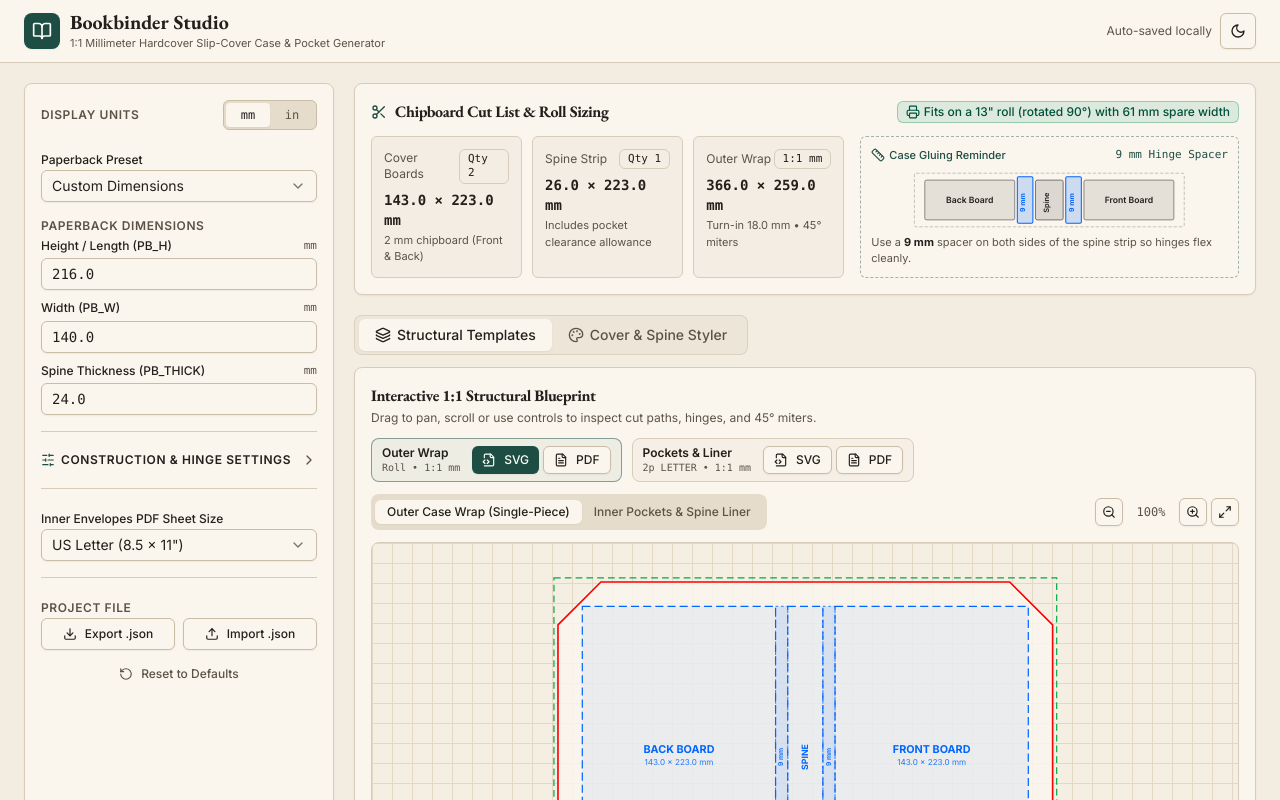
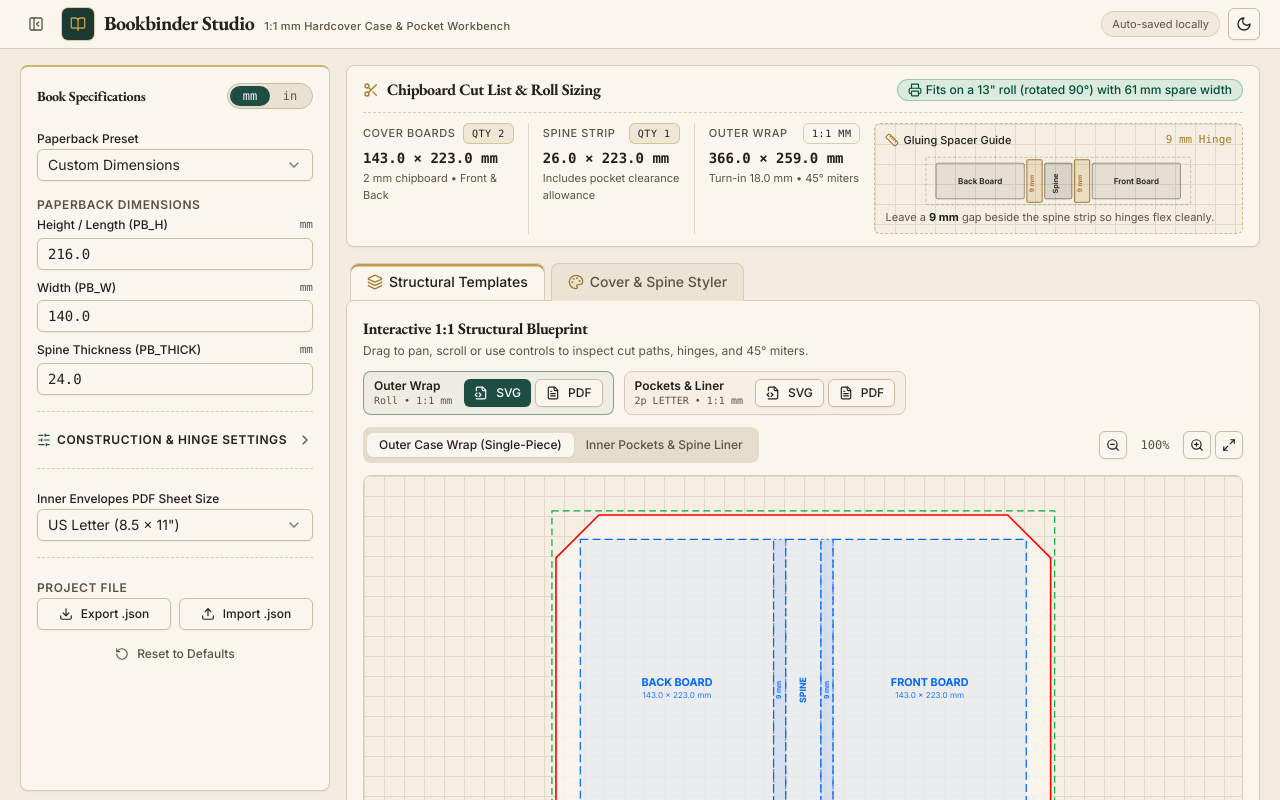
Before and after one commit to anujgtm1/Bookbinder, a React (Vite) app: page / in a window 1280 px wide. Shown: the top 800 px of the page. Built offline with nearby package versions, Linux system fonts and the light colour scheme.

Commit message:
feat(ui): adopt Folio Workbench layout with collapsible rail, kettle-stitch dividers, and paper index tabs

```diff
--- a/src/App.tsx
+++ b/src/App.tsx
@@ -29,6 +29,7 @@ const CoverStyler = lazy(async () => {
 export function App() {
   const [project, setProject] = useState<BookbinderProject>(() => loadProjectFromStorage());
   const [activeTab, setActiveTab] = useState<WorkspaceTab>('templates');
+  const [sidebarOpen, setSidebarOpen] = useState(true);
   const [statusMessage, setStatusMessage] = useState<string | null>(null);
   const [exportingTarget, setExportingTarget] = useState<'outer-pdf' | 'inner-pdf' | null>(null);
 
@@ -149,13 +150,20 @@ export function App() {
 
   return (
     <div className="min-h-screen bg-background text-foreground">
-      <Header statusMessage={statusMessage} />
+      <Header
+        statusMessage={statusMessage}
+        sidebarOpen={sidebarOpen}
+        onToggleSidebar={() => setSidebarOpen((open) => !open)}
+      />
 
       <main
         id="main-workspace"
         tabIndex={-1}
-        className="mx-auto grid max-w-[1520px] grid-cols-1 gap-5 px-4 py-5 sm:px-6 lg:grid-cols-[310px_1fr]"
+        className={`mx-auto grid max-w-[1680px] grid-cols-1 gap-4 px-3 py-4 sm:px-5 ${
+          sidebarOpen ? 'lg:grid-cols-[310px_minmax(0,1fr)]' : 'lg:grid-cols-1'
+        }`}
       >
+        {sidebarOpen && (
           <SidebarControls
             params={project.parameters}
             onChange={handleParamsChange}
@@ -163,38 +171,39 @@ export function App() {
             onImportJson={handleImportJson}
             onResetDefaults={handleResetDefaults}
           />
+        )}
 
-        <div className="flex min-w-0 flex-col gap-5">
+        <div className="flex min-w-0 flex-col gap-4">
           <CutListCard geometry={geometry} unit={project.parameters.unit} />
 
-          {/* Workspace mode tabs co-located directly with the swappable panel */}
+          {/* Folder-style Paper Index Tabs anchored directly onto the top edge of the workbench */}
           <Tabs
             value={activeTab}
             onValueChange={(value) => setActiveTab(value as WorkspaceTab)}
             className="flex flex-col"
           >
-            <div className="flex items-center justify-between gap-3">
-              <TabsList className="h-10 border border-border/80 bg-secondary/70 p-1">
+            <div className="flex flex-wrap items-end justify-between gap-2 px-1">
+              <TabsList className="h-auto gap-1.5 rounded-none bg-transparent p-0">
                 <TabsTrigger
                   value="templates"
                   data-testid="nav-templates"
-                  className="px-4 py-1.5 text-sm"
+                  className="folio-index-tab -mb-px px-4 py-2 text-sm font-medium data-[state=active]:shadow-none"
                 >
-                  <Layers className="h-4 w-4" aria-hidden="true" />
+                  <Layers className="h-4 w-4 text-brass" aria-hidden="true" />
                   Structural Templates
                 </TabsTrigger>
                 <TabsTrigger
                   value="studio"
                   data-testid="nav-studio"
-                  className="px-4 py-1.5 text-sm"
+                  className="folio-index-tab -mb-px px-4 py-2 text-sm font-medium data-[state=active]:shadow-none"
                 >
-                  <Palette className="h-4 w-4" aria-hidden="true" />
+                  <Palette className="h-4 w-4 text-brass" aria-hidden="true" />
                   Cover &amp; Spine Styler
                 </TabsTrigger>
               </TabsList>
             </div>
 
-            <TabsContent value="templates" className="mt-3">
+            <TabsContent value="templates" className="mt-0">
               <BlueprintPreview
                 geometry={geometry}
                 splitMode={project.parameters.splitMode}
@@ -208,10 +217,10 @@ export function App() {
               />
             </TabsContent>
 
-            <TabsContent value="studio" className="mt-3">
+            <TabsContent value="studio" className="mt-0">
               <Suspense
                 fallback={
-                  <div className="rounded-lg border border-dashed border-border bg-card p-8 text-center text-sm text-muted-foreground">
+                  <div className="rounded-b-lg rounded-tr-lg border border-border bg-card p-10 text-center text-sm text-muted-foreground">
                     Loading Cover &amp; Spine Styler…
                   </div>
                 }
--- a/src/components/CutListCard.tsx
+++ b/src/components/CutListCard.tsx
@@ -1,6 +1,5 @@
 import { Printer, Ruler, Scissors } from 'lucide-react';
 import { Badge } from '@/components/ui/badge';
-import { Card, CardContent, CardHeader, CardTitle } from '@/components/ui/card';
 import type { CaseGeometry } from '@/types/geometry';
 import { UnitConverter, roundTo, type UnitSystem } from '@/types/units';
 
@@ -14,37 +13,37 @@ export function CutListCard({ geometry, unit }: CutListCardProps) {
   const spacerLabel = `${roundTo(cutList.hingeSpacerMm, 1)} mm`;
 
   return (
-    <Card data-testid="cut-list-card">
-      <CardHeader className="pb-3">
-        <div className="flex flex-wrap items-center justify-between gap-2">
-          <CardTitle className="flex items-center gap-2 font-serif text-base">
-            <Scissors className="h-4 w-4 text-primary" aria-hidden="true" />
+    <section
+      aria-label="Chipboard Cut List and Roll Sizing"
+      data-testid="cut-list-card"
+      className="rounded-lg border border-border bg-card px-4 py-3 shadow-xs"
+    >
+      <div className="flex flex-wrap items-center justify-between gap-2 pb-2.5">
+        <h2 className="flex items-center gap-2 font-serif text-base font-semibold tracking-tight text-foreground">
+          <Scissors className="h-4 w-4 text-brass" aria-hidden="true" />
           Chipboard Cut List &amp; Roll Sizing
-          </CardTitle>
+        </h2>
         <Badge
           variant={rollRecommendation.fits ? 'success' : 'warning'}
           data-testid="roll-recommendation-badge"
+          className="rounded-full px-2.5"
         >
           <Printer className="h-3.5 w-3.5" aria-hidden="true" />
           <span>{rollRecommendation.summary}</span>
         </Badge>
       </div>
-      </CardHeader>
 
-      <CardContent className="grid gap-4 lg:grid-cols-[1.25fr_1fr]">
-        {/* Exact Cut List Table */}
-        <div className="grid grid-cols-1 gap-2.5 sm:grid-cols-3">
-          <div
-            className="rounded-md border border-border bg-secondary/45 p-3"
-            data-testid="cut-cover-boards"
-          >
-            <div className="flex items-center justify-between text-xs text-muted-foreground">
+      <div className="kettle-stitch-divider grid gap-3.5 pt-2.5 lg:grid-cols-[1.35fr_1fr]">
+        {/* Flat Ruled Cut List Columns (less boxy, clean editorial hierarchy) */}
+        <div className="grid grid-cols-1 divide-y divide-border/70 sm:grid-cols-3 sm:divide-x sm:divide-y-0">
+          <div className="py-1.5 sm:py-0 sm:pr-3.5" data-testid="cut-cover-boards">
+            <div className="flex items-center justify-between text-[11px] font-medium uppercase tracking-wider text-muted-foreground">
               <span>Cover Boards</span>
-              <Badge variant="outline" className="font-mono text-[11px]">
+              <Badge variant="brass" className="font-mono text-[10px]">
                 Qty 2
               </Badge>
             </div>
-            <p className="mt-1.5 font-mono text-sm font-semibold text-foreground">
+            <p className="mt-1 font-mono text-sm font-semibold text-foreground">
               {UnitConverter.formatDimensions(
                 cutList.coverBoards.widthMm,
                 cutList.coverBoards.heightMm,
@@ -52,21 +51,18 @@ export function CutListCard({ geometry, unit }: CutListCardProps) {
               )}
             </p>
             <p className="mt-0.5 text-[11px] text-muted-foreground">
-              {roundTo(cutList.boardThicknessMm, 1)} mm chipboard (Front &amp; Back)
+              {roundTo(cutList.boardThicknessMm, 1)} mm chipboard • Front &amp; Back
             </p>
           </div>
 
-          <div
-            className="rounded-md border border-border bg-secondary/45 p-3"
-            data-testid="cut-spine-strip"
-          >
-            <div className="flex items-center justify-between text-xs text-muted-foreground">
+          <div className="py-1.5 sm:px-3.5 sm:py-0" data-testid="cut-spine-strip">
+            <div className="flex items-center justify-between text-[11px] font-medium uppercase tracking-wider text-muted-foreground">
               <span>Spine Strip</span>
-              <Badge variant="outline" className="font-mono text-[11px]">
+              <Badge variant="brass" className="font-mono text-[10px]">
                 Qty 1
               </Badge>
             </div>
-            <p className="mt-1.5 font-mono text-sm font-semibold text-foreground">
+            <p className="mt-1 font-mono text-sm font-semibold text-foreground">
               {UnitConverter.formatDimensions(
                 cutList.spineStrip.widthMm,
                 cutList.spineStrip.heightMm,
@@ -78,17 +74,14 @@ export function CutListCard({ geometry, unit }: CutListCardProps) {
             </p>
           </div>
 
-          <div
-            className="rounded-md border border-border bg-secondary/45 p-3"
-            data-testid="cut-outer-wrap"
-          >
-            <div className="flex items-center justify-between text-xs text-muted-foreground">
+          <div className="py-1.5 sm:pl-3.5 sm:py-0" data-testid="cut-outer-wrap">
+            <div className="flex items-center justify-between text-[11px] font-medium uppercase tracking-wider text-muted-foreground">
               <span>Outer Wrap</span>
-              <Badge variant="outline" className="font-mono text-[11px]">
+              <Badge variant="outline" className="font-mono text-[10px]">
                 1:1 mm
               </Badge>
             </div>
-            <p className="mt-1.5 font-mono text-sm font-semibold text-foreground">
+            <p className="mt-1 font-mono text-sm font-semibold text-foreground">
               {UnitConverter.formatDimensions(outerWrap.widthMm, outerWrap.heightMm, unit)}
             </p>
             <p className="mt-0.5 text-[11px] text-muted-foreground">
@@ -98,53 +91,51 @@ export function CutListCard({ geometry, unit }: CutListCardProps) {
         </div>
 
         {/* Visual 9mm Hinge Spacer Assembly Reminder Diagram */}
-        <figure className="flex flex-col justify-between rounded-md border border-dashed border-primary/40 bg-drafting-bg/70 p-2.5">
-          <div className="mb-1 flex items-center justify-between text-[11px] font-medium text-primary">
+        <figure className="drafting-surface flex flex-col justify-between rounded-md border border-dashed border-brass/45 px-2.5 py-2">
+          <div className="mb-1 flex items-center justify-between text-[11px] font-medium text-foreground">
             <span className="flex items-center gap-1">
-              <Ruler className="h-3.5 w-3.5" aria-hidden="true" />
-              Case Gluing Reminder
+              <Ruler className="h-3.5 w-3.5 text-brass" aria-hidden="true" />
+              Gluing Spacer Guide
             </span>
-            <span className="font-mono">{spacerLabel} Hinge Spacer</span>
+            <span className="font-mono text-[11px] text-brass">{spacerLabel} Hinge</span>
           </div>
           <svg
             role="img"
-            viewBox="0 0 320 74"
-            className="h-16 w-full"
+            viewBox="0 0 320 66"
+            className="h-14 w-full"
             aria-label={`Assembly diagram showing Back Board, ${spacerLabel} spacer, Spine Strip, ${spacerLabel} spacer, and Front Board`}
           >
             <title>
               Place {spacerLabel} hinge spacer between spine strip and front/back boards during
               gluing
             </title>
-            {/* Outer wrap backing */}
             <rect
               x="4"
-              y="6"
+              y="5"
               width="312"
-              height="62"
+              height="56"
               rx="2"
               fill="none"
               stroke="currentColor"
-              strokeOpacity="0.28"
+              strokeOpacity="0.26"
               strokeDasharray="4 2"
             />
-            {/* Back board */}
             <rect
               x="16"
-              y="14"
+              y="12"
               width="104"
-              height="46"
+              height="42"
               rx="2"
               fill="currentColor"
-              fillOpacity="0.1"
+              fillOpacity="0.08"
               stroke="currentColor"
-              strokeOpacity="0.55"
+              strokeOpacity="0.5"
             />
             <text
               x="68"
-              y="40"
+              y="36"
               textAnchor="middle"
-              fontSize="10"
+              fontSize="9.5"
               fontWeight="600"
               fill="currentColor"
             >
@@ -154,23 +145,23 @@ export function CutListCard({ geometry, unit }: CutListCardProps) {
             {/* Left hinge spacer */}
             <rect
               x="123"
-              y="10"
+              y="8"
               width="18"
-              height="54"
+              height="50"
               rx="1.5"
-              fill="#0066FF"
-              fillOpacity="0.18"
-              stroke="#0066FF"
+              fill="var(--brass-bright)"
+              fillOpacity="0.22"
+              stroke="var(--brass)"
               strokeWidth="1.2"
             />
             <text
               x="132"
-              y="40"
+              y="36"
               textAnchor="middle"
-              fontSize="8"
+              fontSize="7.5"
               fontWeight="700"
-              fill="#0066FF"
-              transform="rotate(-90 132 40)"
+              fill="var(--brass)"
+              transform="rotate(-90 132 36)"
             >
               {spacerLabel}
             </text>
@@ -178,23 +169,23 @@ export function CutListCard({ geometry, unit }: CutListCardProps) {
             {/* Spine strip */}
             <rect
               x="144"
-              y="14"
+              y="12"
               width="32"
-              height="46"
+              height="42"
               rx="2"
               fill="currentColor"
-              fillOpacity="0.14"
+              fillOpacity="0.13"
               stroke="currentColor"
-              strokeOpacity="0.65"
+              strokeOpacity="0.6"
             />
             <text
               x="160"
-              y="40"
+              y="36"
               textAnchor="middle"
               fontSize="8.5"
               fontWeight="600"
               fill="currentColor"
-              transform="rotate(-90 160 40)"
+              transform="rotate(-90 160 36)"
             >
               Spine
             </text>
@@ -202,23 +193,23 @@ export function CutListCard({ geometry, unit }: CutListCardProps) {
             {/* Right hinge spacer */}
             <rect
               x="179"
-              y="10"
+              y="8"
               width="18"
-              height="54"
+              height="50"
               rx="1.5"
-              fill="#0066FF"
-              fillOpacity="0.18"
-              stroke="#0066FF"
+              fill="var(--brass-bright)"
+              fillOpacity="0.22"
+              stroke="var(--brass)"
               strokeWidth="1.2"
             />
             <text
               x="188"
-              y="40"
+              y="36"
               textAnchor="middle"
-              fontSize="8"
+              fontSize="7.5"
               fontWeight="700"
-              fill="#0066FF"
-              transform="rotate(-90 188 40)"
+              fill="var(--brass)"
+              transform="rotate(-90 188 36)"
             >
               {spacerLabel}
             </text>
@@ -226,20 +217,20 @@ export function CutListCard({ geometry, unit }: CutListCardProps) {
             {/* Front board */}
             <rect
               x="200"
-              y="14"
+              y="12"
               width="104"
-              height="46"
+              height="42"
               rx="2"
               fill="currentColor"
-              fillOpacity="0.1"
+              fillOpacity="0.08"
               stroke="currentColor"
-              strokeOpacity="0.55"
+              strokeOpacity="0.5"
             />
             <text
               x="252"
-              y="40"
+              y="36"
               textAnchor="middle"
-              fontSize="10"
+              fontSize="9.5"
               fontWeight="600"
               fill="currentColor"
             >
@@ -247,11 +238,11 @@ export function CutListCard({ geometry, unit }: CutListCardProps) {
             </text>
           </svg>
           <figcaption className="text-[11px] text-muted-foreground">
-            Use a <strong className="text-foreground">{spacerLabel}</strong> spacer on both sides of
-            the spine strip so hinges flex cleanly.
+            Leave a <strong className="text-foreground">{spacerLabel}</strong> gap beside the spine
+            strip so hinges flex cleanly.
           </figcaption>
         </figure>
-      </CardContent>
-    </Card>
+      </div>
+    </section>
   );
 }
--- a/src/components/Header.tsx
+++ b/src/components/Header.tsx
@@ -1,4 +1,4 @@
-import { BookOpen, Moon, Sun } from 'lucide-react';
+import { BookOpen, Moon, PanelLeftClose, PanelLeftOpen, Sun } from 'lucide-react';
 import { useEffect, useState } from 'react';
 import { Button } from '@/components/ui/button';
 import {
@@ -15,9 +15,11 @@ import {
 
 export interface HeaderProps {
   readonly statusMessage: string | null;
+  readonly sidebarOpen?: boolean;
+  readonly onToggleSidebar?: () => void;
 }
 
-export function Header({ statusMessage }: HeaderProps) {
+export function Header({ statusMessage, sidebarOpen = true, onToggleSidebar }: HeaderProps) {
   const [override, setOverride] = useState<ColorSchemeOverride>(() => readStoredColorScheme());
   const [systemScheme, setSystemScheme] = useState<ResolvedColorScheme>(() =>
     getSystemColorScheme(),
@@ -64,18 +66,38 @@ export function Header({ statusMessage }: HeaderProps) {
         Skip to workspace
       </a>
 
-      <div className="mx-auto flex max-w-[1520px] flex-wrap items-center justify-between gap-3 px-4 py-2.5 sm:px-6">
+      <div className="mx-auto flex max-w-[1680px] items-center justify-between gap-3 px-3 py-2 sm:px-5">
         <div className="flex items-center gap-2.5">
-          <div className="flex h-9 w-9 items-center justify-center rounded-lg bg-primary text-primary-foreground shadow-xs">
-            <BookOpen className="h-5 w-5" aria-hidden="true" />
+          {onToggleSidebar && (
+            <Button
+              variant="ghost"
+              size="icon"
+              className="h-8 w-8 text-muted-foreground hover:text-foreground"
+              onClick={onToggleSidebar}
+              aria-expanded={sidebarOpen}
+              aria-controls="book-spec-rail"
+              aria-label={sidebarOpen ? 'Collapse book dimensions rail' : 'Expand book dimensions rail'}
+              title={sidebarOpen ? 'Hide Book Spec Rail' : 'Show Book Spec Rail'}
+              data-testid="toggle-sidebar-btn"
+            >
+              {sidebarOpen ? (
+                <PanelLeftClose className="h-4 w-4" aria-hidden="true" />
+              ) : (
+                <PanelLeftOpen className="h-4 w-4" aria-hidden="true" />
+              )}
+            </Button>
+          )}
+
+          <div className="flex h-8 w-8 items-center justify-center rounded-md bg-mat text-brass-bright ring-1 ring-brass-bright/45 shadow-xs">
+            <BookOpen className="h-4 w-4" aria-hidden="true" />
           </div>
-          <div>
-            <h1 className="font-serif text-lg font-semibold leading-tight text-foreground sm:text-xl">
+          <div className="flex items-baseline gap-2.5">
+            <h1 className="font-serif text-lg font-semibold leading-none tracking-tight text-foreground sm:text-xl">
               Bookbinder Studio
             </h1>
-            <p className="text-[11px] text-muted-foreground">
-              1:1 Millimeter Hardcover Slip-Cover Case &amp; Pocket Generator
-            </p>
+            <span className="hidden text-[11px] font-medium tracking-wide text-muted-foreground md:inline">
+              1:1 mm Hardcover Case &amp; Pocket Workbench
+            </span>
           </div>
         </div>
 
@@ -84,16 +106,18 @@ export function Header({ statusMessage }: HeaderProps) {
             role="status"
             aria-live="polite"
             data-testid="status-message"
-            className="hidden max-w-72 truncate text-xs text-muted-foreground sm:block"
+            className="hidden max-w-72 truncate rounded-full border border-border/80 bg-secondary/70 px-2.5 py-1 text-[11px] text-muted-foreground sm:block"
           >
             {statusMessage ?? 'Auto-saved locally'}
           </div>
           <Button
             variant="outline"
             size="icon"
+            className="h-8 w-8"
             onClick={handleToggleTheme}
             data-testid="theme-toggle-btn"
             aria-label={resolved === 'dark' ? 'Switch to light theme' : 'Switch to dark theme'}
+            title={resolved === 'dark' ? 'Switch to light theme' : 'Switch to dark theme'}
           >
             {resolved === 'dark' ? (
               <Sun className="h-4 w-4" aria-hidden="true" />
--- a/src/components/SidebarControls.tsx
+++ b/src/components/SidebarControls.tsx
@@ -19,7 +19,6 @@ import {
   SelectTrigger,
   SelectValue,
 } from '@/components/ui/select';
-import { Separator } from '@/components/ui/separator';
 import { Slider } from '@/components/ui/slider';
 import { Switch } from '@/components/ui/switch';
 import {
@@ -136,18 +135,19 @@ export function SidebarControls({
 
   return (
     <aside
+      id="book-spec-rail"
       aria-label="Case Dimensions and Settings"
-      className="flex flex-col gap-4 rounded-lg border border-border bg-card p-4 shadow-xs"
+      className="flex flex-col gap-4 rounded-lg border border-border border-t-2 border-t-brass-bright/75 bg-card p-4 shadow-xs lg:sticky lg:top-[58px] lg:max-h-[calc(100vh-74px)] lg:overflow-y-auto"
     >
-      {/* Unit System Toggle */}
+      {/* Folio Rail Title & Unit System Toggle */}
       <div className="flex items-center justify-between gap-2">
-        <span className="text-xs font-semibold uppercase tracking-wider text-muted-foreground">
-          Display Units
+        <span className="font-serif text-sm font-semibold tracking-tight text-foreground">
+          Book Specifications
         </span>
         <div
           role="group"
           aria-label="Unit system"
-          className="inline-flex rounded-md border border-input bg-muted p-0.5"
+          className="inline-flex rounded-full border border-input bg-muted/80 p-0.5"
         >
           {(['mm', 'in'] as const).map((unitOption) => {
             const active = params.unit === unitOption;
@@ -158,9 +158,9 @@ export function SidebarControls({
                 aria-pressed={active}
                 data-testid={`unit-toggle-${unitOption}`}
                 onClick={() => update({ unit: unitOption })}
-                className={`min-w-11 rounded-sm px-2.5 py-1 font-mono text-xs font-medium transition-colors cursor-pointer ${
+                className={`min-w-10 rounded-full px-2.5 py-0.5 font-mono text-xs font-medium transition-colors cursor-pointer ${
                   active
-                    ? 'bg-card text-foreground shadow-xs'
+                    ? 'bg-primary text-primary-foreground shadow-xs'
                     : 'text-muted-foreground hover:text-foreground'
                 }`}
               >
@@ -223,7 +223,7 @@ export function SidebarControls({
         />
       </fieldset>
 
-      <Separator />
+      <div className="kettle-stitch-divider" role="separator" />
 
       {/* Collapsible Construction & Hinge Settings */}
       <Collapsible open={constructionOpen} onOpenChange={setConstructionOpen}>
@@ -414,7 +414,7 @@ export function SidebarControls({
         </CollapsibleContent>
       </Collapsible>
 
-      <Separator />
+      <div className="kettle-stitch-divider" role="separator" />
 
       {/* PDF Page Size Selector */}
       <div className="space-y-1.5">
@@ -451,7 +451,7 @@ export function SidebarControls({
         </div>
       )}
 
-      <Separator />
+      <div className="kettle-stitch-divider" role="separator" />
 
       {/* Project JSON Save / Load / Reset */}
       <div className="space-y-2">
```
Lines whose indentation alone changed are shown as unchanged.
